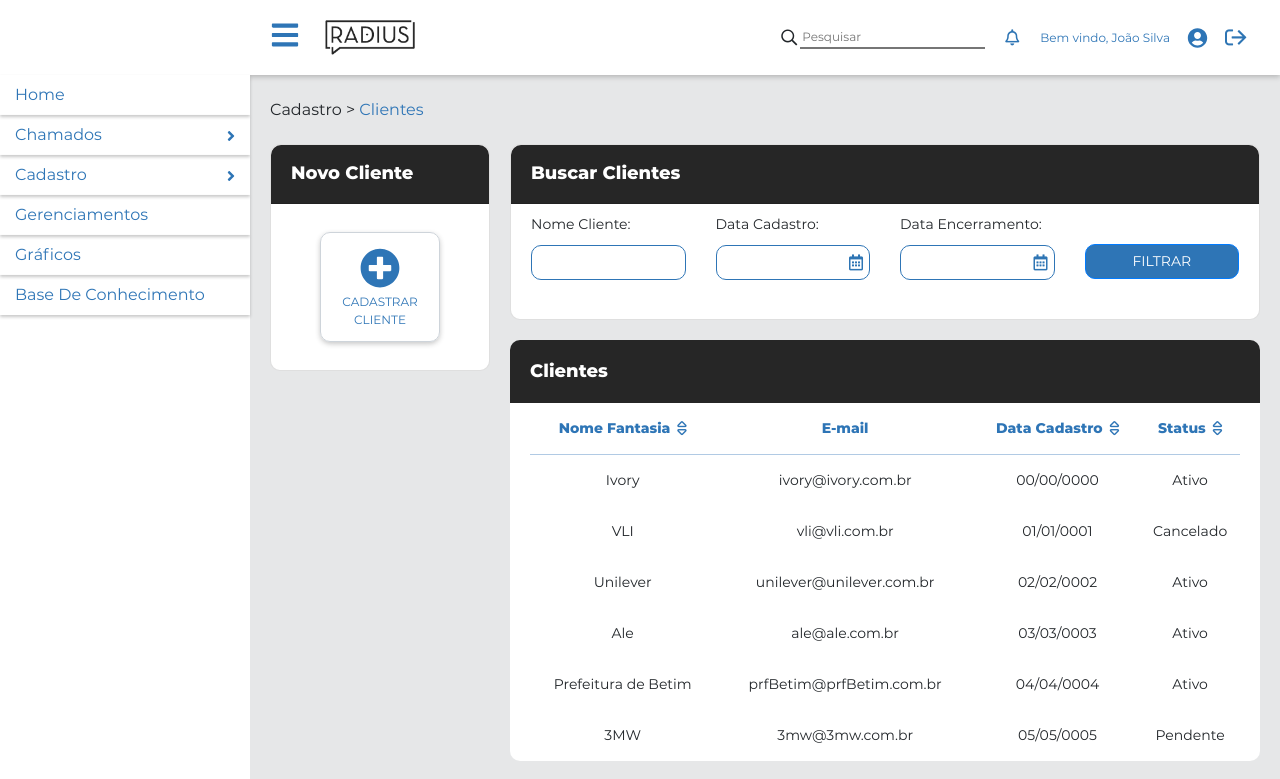
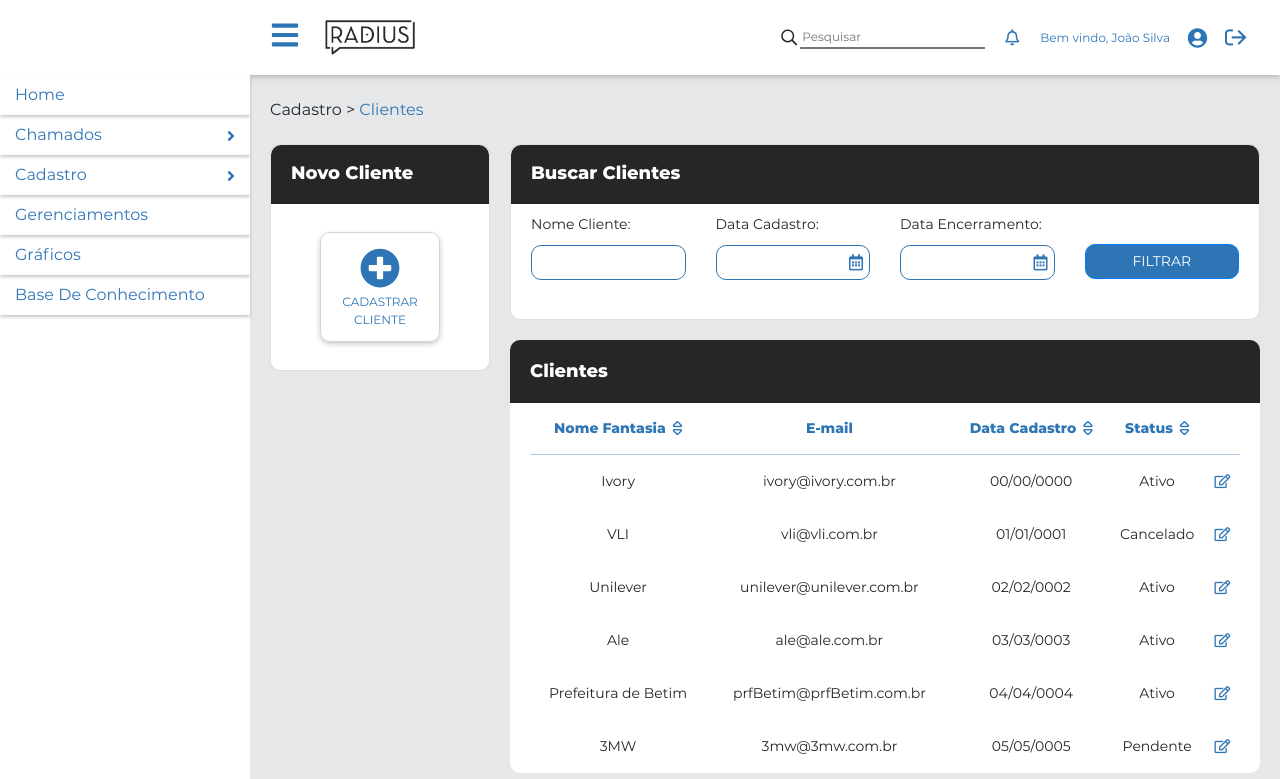
Before and after one commit to jorgelucasdev/Radius-IvoryFrontEnd, a React (Create React App) app in the folder radius/: page /Cadastro/ListagemClientes in a window 1280 px wide. Shown: the top 779 px of the page. Built offline with nearby package versions, Linux system fonts and the light colour scheme.

Commit message:
Implementação do Button 'Editar' na Tabela de Listagem de Clientes.

```diff
--- a/radius/src/pages/Cadastro/ListagemClientes.js
+++ b/radius/src/pages/Cadastro/ListagemClientes.js
@@ -36,7 +36,7 @@ function Table({ data, columns }) {
               {
                 /* console.log(column); */
               }
-              return !["email"].includes(column.id) ? (
+              return !["email", "iconEditar"].includes(column.id) ? (
                 <th {...column.getHeaderProps(column.getSortByToggleProps())}>
                   {column.render("Header")}
 
@@ -100,37 +100,67 @@ const ListagemClientes = () => {
       nomeFantasia: "Ivory",
       email: "ivory@ivory.com.br",
       dataCadastro: "00/00/0000",
-      status: "Ativo"
+      status: "Ativo",
+      iconEditar: (
+        <button className={styles.btnEditar}>
+          <i className={"icon-editar"}></i>
+        </button>
+      )
     },
     {
       nomeFantasia: "VLI",
       email: "vli@vli.com.br",
       dataCadastro: "01/01/0001",
-      status: "Cancelado"
+      status: "Cancelado",
+      iconEditar: (
+        <button className={styles.btnEditar}>
+          <i className={"icon-editar"}></i>
+        </button>
+      )
     },
     {
       nomeFantasia: "Unilever",
       email: "unilever@unilever.com.br",
       dataCadastro: "02/02/0002",
-      status: "Ativo"
+      status: "Ativo",
+      iconEditar: (
+        <button className={styles.btnEditar}>
+          <i className={"icon-editar"}></i>
+        </button>
+      )
     },
     {
       nomeFantasia: "Ale",
       email: "ale@ale.com.br",
       dataCadastro: "03/03/0003",
-      status: "Ativo"
+      status: "Ativo",
+      iconEditar: (
+        <button className={styles.btnEditar}>
+          <i className={"icon-editar"}></i>
+        </button>
+      )
     },
     {
       nomeFantasia: "Prefeitura de Betim",
       email: "prfBetim@prfBetim.com.br",
       dataCadastro: "04/04/0004",
-      status: "Ativo"
+      status: "Ativo",
+      iconEditar: (
+        <button className={styles.btnEditar}>
+          <i className={"icon-editar"}></i>
+        </button>
+      )
     },
     {
       nomeFantasia: "3MW",
       email: "3mw@3mw.com.br",
       dataCadastro: "05/05/0005",
-      status: "Pendente"
+      status: "Pendente",
+      iconEditar: (
+        <button className={styles.btnEditar}>
+          <i className={"icon-editar"}></i>
+        </button>
+      )
     }
   ]);
 
@@ -138,11 +168,13 @@ const ListagemClientes = () => {
     () => [
       {
         Header: "Nome Fantasia",
-        accessor: "nomeFantasia"
+        accessor: "nomeFantasia",
+        sortType: "basic"
       },
       {
         Header: "E-mail",
-        accessor: "email"
+        accessor: "email",
+        sortType: "basic"
       },
       {
         Header: "Data Cadastro",
@@ -153,6 +185,10 @@ const ListagemClientes = () => {
         Header: "Status",
         accessor: "status",
         sortType: "basic"
+      },
+      {
+        Header: "",
+        accessor: "iconEditar"
       }
     ],
     []
@@ -240,10 +276,7 @@ const ListagemClientes = () => {
           </div>
 
           <div className={styles.btnVoltar}>
-            <Button
-              variant="primary"
-              onClick={() => history.push("/")}
-            >
+            <Button variant="primary" onClick={() => history.push("/")}>
               VOLTAR
             </Button>
           </div>
--- a/radius/src/pages/Cadastro/ListagemClientes.module.scss
+++ b/radius/src/pages/Cadastro/ListagemClientes.module.scss
@@ -73,7 +73,7 @@
       }
 
       .listaClientes {
-        margin: 20px 0 0 0 ;
+        margin: 20px 0 0 0;
         .header {
           border-radius: 10px 10px 0px 0px;
           background: #262626;
@@ -117,23 +117,27 @@
               padding: 15px 0;
             }
           }
+
+          .btnEditar {
+            border-style: unset;
+            background: white;
+            outline: none;
+          }
         }
       }
 
-      .btnVoltar{
+      .btnVoltar {
         display: flex;
         justify-content: flex-end;
         margin: 20px 0px;
 
-
-        button{
+        button {
           border-radius: 10px;
           font-size: 14px;
           width: 150px;
           height: 40px;
           background-color: $color;
         }
-
       }
     }
 
```
